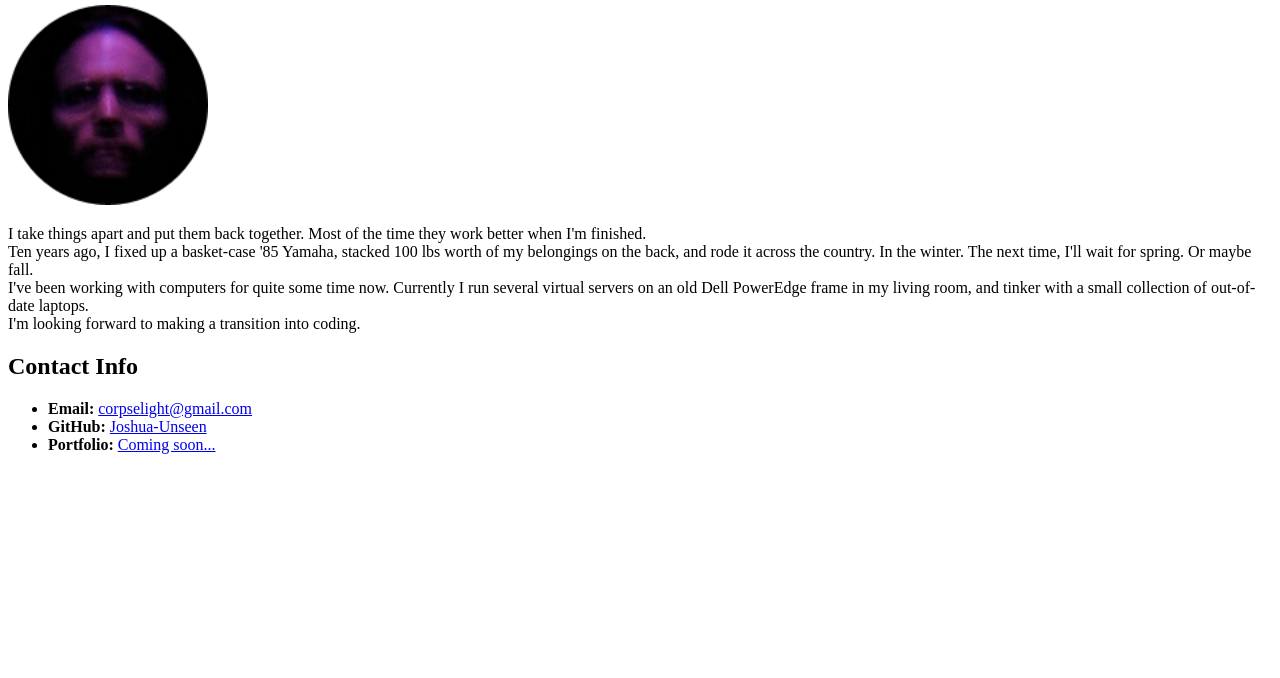
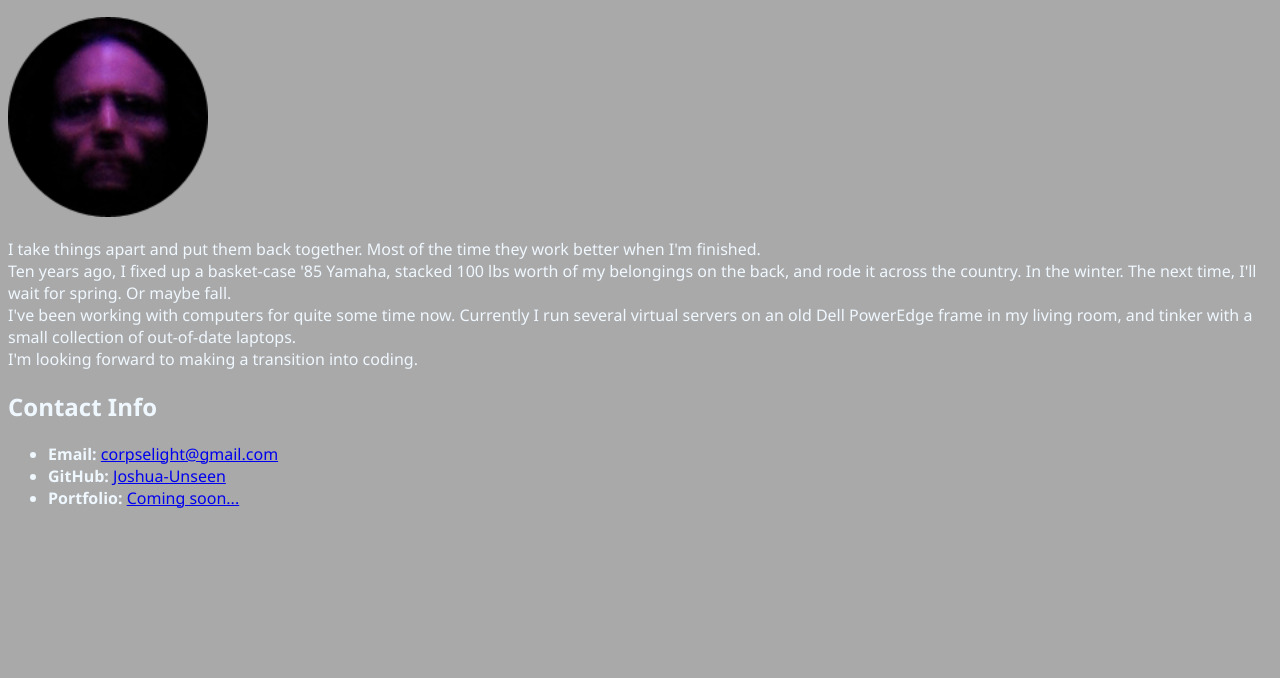
Before and after one commit to joshua-unseen/StudentBio, a plain HTML site: page index.html in a window 1280 px wide. Shown: the part 122-800 px from the top of the page. Drawn offline with Linux system fonts and the light colour scheme; files that its build step writes are made by us from their sources.

Commit message:
stylesheet added

```diff
--- /dev/null
+++ b/images/style.css
@@ -0,0 +1,5 @@
+body {
+    font-family: 'Segoe UI', Tahoma, Geneva, Verdana, sans-serif;
+    background-color: darkgrey;
+    color: aliceblue;
+}
--- a/index.html
+++ b/index.html
@@ -2,6 +2,7 @@
 <html>
     <head>
         <title>Biography One</title>
+        <link rel="stylesheet" type="text/css" href="style.css">
     </head>
     <body>
         <h1>Student Bio</h1>
```
